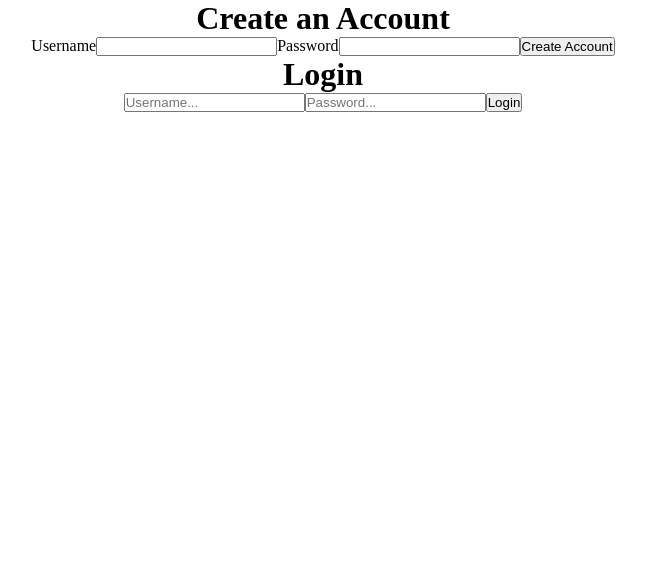
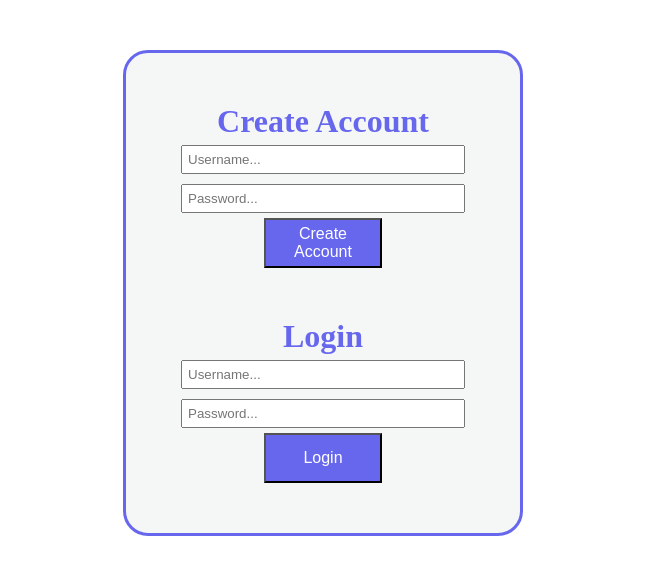
Before and after one commit to 4nth0ny1/project-bug-tracker-client, a React (Create React App) app: page / in a window 1280 px wide. Shown: the top 574 px of the page, without its empty margins (317-963 px from the left). Built offline with nearby package versions, Linux system fonts and the light colour scheme.

Commit message:
add styles to form

```diff
--- a/src/App.css
+++ b/src/App.css
@@ -6,4 +6,45 @@
 
 .App {
   text-align: center;
+  display: flex;
+  flex-direction: column;
+  border: 3px solid rgb(103, 103, 238);
+  border-radius: 25px;
+  width: 400px;
+  padding: 25px;
+  margin: 50px auto;
+  color: rgb(103, 103, 238);
+  background: rgb(245, 247, 246);
 }
+
+.create-account {
+  display: flex;
+  flex-direction: column;
+  padding: 25px;
+}
+
+.login {
+  display: flex;
+  flex-direction: column;
+  padding: 25px;
+
+}
+
+.input {
+  padding: 5px;
+  margin: 5px;
+
+}
+
+button {
+  width: 40%;
+  height: 50px;
+  margin: 0 auto;
+  background: rgb(103, 103, 238);
+  color: white;
+  font-size: 16px;
+  padding-left: 20px;
+  padding-right: 20px;
+
+
+}
--- a/src/App.js
+++ b/src/App.js
@@ -22,17 +22,15 @@ function App() {
   return (
     <div className="App">
       <div className="create-account">
-        <h1>Create an Account</h1>
-        <label>Username</label>
-        <input type="text" onChange={(e) => {setUsername(e.target.value)}}/>
-        <label>Password</label>
-        <input type="text" onChange={(e) => {setPassword(e.target.value)}}/>
+        <h1>Create Account</h1>
+        <input type="text" className="input" placeholder="Username..." onChange={(e) => {setUsername(e.target.value)}}/>
+        <input type="text" className="input" placeholder="Password..." onChange={(e) => {setPassword(e.target.value)}}/>
         <button onClick={register}>Create Account</button>
       </div>
       <div className="login">
         <h1>Login</h1>
-        <input type="text" placeholder="Username..." />
-        <input type="password" placeholder="Password..." />
+        <input type="text" className="input" placeholder="Username..." />
+        <input type="password" className="input" placeholder="Password..." />
         <button>Login</button>
       </div>
     </div>
```
